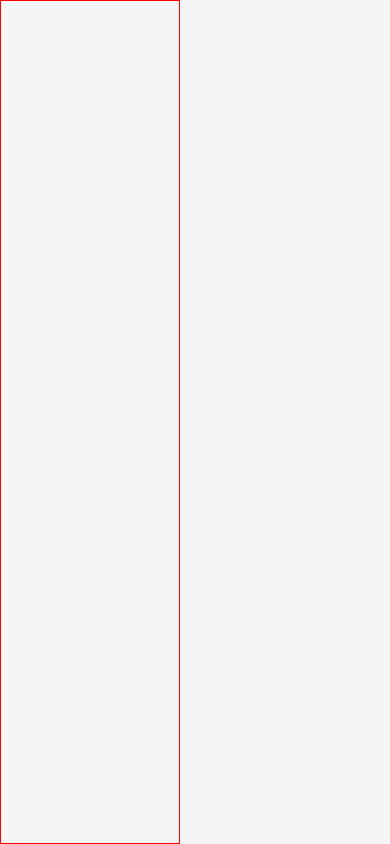
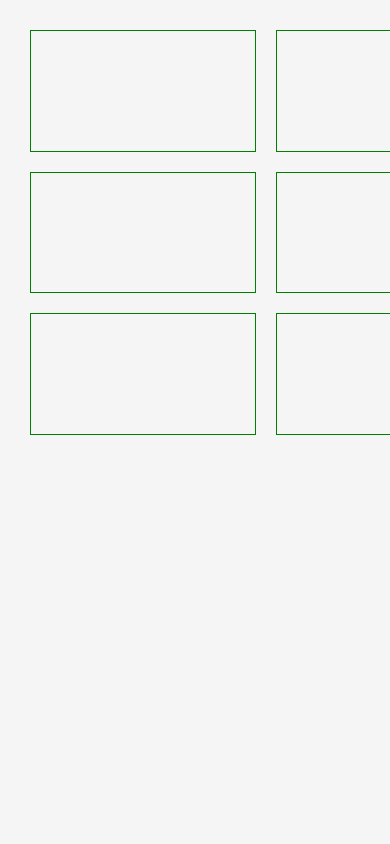
Before and after one commit to ccl624/chart-atwill, an Angular app: page /home in a window 390 px wide. Shown: the top 844 px of the page. Built offline with nearby package versions, Linux system fonts and the light colour scheme.

Commit message:
bug修复，首页更新

```diff
--- a/src/app/ChinaMap/d3-geo.component.ts
+++ b/src/app/ChinaMap/d3-geo.component.ts
@@ -34,19 +34,31 @@ export class D3GeoComponent implements OnInit, AfterViewInit {
       name: '西藏',
       value: 667
     },
-    // {
-    //   name: '北京',
-    //   value: 667
-    // },
-    // {
-    //   name: '天津',
-    //   value: 667
-    // }
-    // ,
-    // {
-    //   name: '河南',
-    //   value: 667
-    // }
+    {
+      name: '北京',
+      value: 667
+    },
+    {
+      name: '天津',
+      value: 667
+    },
+    {
+      name: '河南',
+      value: 667
+    },
+    {
+      name: '安徽',
+      value: 667
+    },
+    {
+      name: '四川',
+      value: 667
+    }
+    ,
+    {
+      name: '陕西',
+      value: 667
+    }
   ];
 
   @Input() public barColor: any = {
@@ -373,7 +385,7 @@ export class D3GeoComponent implements OnInit, AfterViewInit {
 
     this.barG.append('path')
       .attr('class', 'topSauare')
-      .attr('fill', (d: any) => d.height ? '#aedcffb3' : 'none')
+      .attr('fill', '#aedcffb3')
       .attr('stroke-width', 0)
       .attr('stroke', 'rgba(0,0,0,0)')
       .attr('d', (d: any) => {
@@ -525,7 +537,6 @@ export class D3GeoComponent implements OnInit, AfterViewInit {
       });
 
     barG.selectAll('.topSauare')
-      .attr('fill', (d: any) => d.height ? '#aedcffb3' : 'none')
       .transition(this.transition)
       .attr('d', (d: any) => {
         const height = d.height;
--- a/src/app/home/home.component.html
+++ b/src/app/home/home.component.html
@@ -5,6 +5,8 @@
     </ul>
   </div>
   <div class="charts-content">
-
+    <ul #cardListElement class="chart-card-list">
+      <li *ngFor="let item of cardList" class="chart-card" [ngStyle]="{'height': cardH + 'px'}"></li>
+    </ul>
   </div>
 </div>
--- a/src/app/home/home.component.scss
+++ b/src/app/home/home.component.scss
@@ -1,15 +1,41 @@
 .home-wrap{
   display: flex;
   height: 100%;
+  // margin: 0 100px;
 
   .charts-menu{
     width: 180px;
     height: 100%;
     border: 1px solid red;
+    display: none;
   }
 
   .charts-content{
     flex: 1;
     height: 100%;
+    padding: 20px;
+
+    .chart-card-list{
+      display: flex;
+      flex-wrap: wrap;
+    }
   }
 }
+
+.chart-card{
+  width: calc(16.66% - 20px);
+  border: 1px solid green;
+  margin: 10px;
+}
+
+@media screen and (max-width: 1600px) {
+  .chart-card {
+     width: calc(20% - 20px);
+  }
+}
+
+@media screen and (max-width: 1200px) {
+  .chart-card {
+     width: calc(25% - 20px);
+  }
+}
--- a/src/app/home/home.component.ts
+++ b/src/app/home/home.component.ts
@@ -1,4 +1,5 @@
-import { Component, OnInit } from '@angular/core';
+import { Component, OnInit, AfterViewInit, ViewChild, ElementRef } from '@angular/core';
+import { fromEvent } from 'rxjs';
 
 @Component({
   selector: 'app-home',
@@ -6,10 +7,47 @@ import { Component, OnInit } from '@angular/core';
   styleUrls: ['./home.component.scss']
 })
 
-export class HomeComponent implements OnInit {
+export class HomeComponent implements OnInit, AfterViewInit {
+
+  @ViewChild('cardListElement') public cardListElement: ElementRef;
+
+  public cardH = 0;
+
+  public cardList: any[] = [
+    { name: '中国地图', imgHref: '', src: '' },
+    { name: '中国地图', imgHref: '', src: '' },
+    { name: '中国地图', imgHref: '', src: '' },
+    { name: '中国地图', imgHref: '', src: '' },
+    { name: '中国地图', imgHref: '', src: '' },
+    { name: '中国地图', imgHref: '', src: '' },
+    { name: '中国地图', imgHref: '', src: '' },
+    { name: '中国地图', imgHref: '', src: '' },
+    { name: '中国地图', imgHref: '', src: '' },
+    { name: '中国地图', imgHref: '', src: '' }
+  ];
+
   constructor() { }
 
   public ngOnInit() {
 
   }
+
+  public ngAfterViewInit(): void {
+    window.requestAnimationFrame(() => {
+      this.resetCardSize();
+    });
+    fromEvent(window, 'resize').subscribe((e: MouseEvent) => {
+      this.resetCardSize();
+    });
+  }
+
+  private resetCardSize() {
+    console.log(this.cardListElement.nativeElement);
+
+    const cardLsitP = this.cardListElement.nativeElement.getBoundingClientRect();
+    const cardListW = cardLsitP.width;
+    const minWidth = 200;
+    const maxWidth = 300;
+    this.cardH = cardListW / 5 * 0.618;
+  }
 }
```
